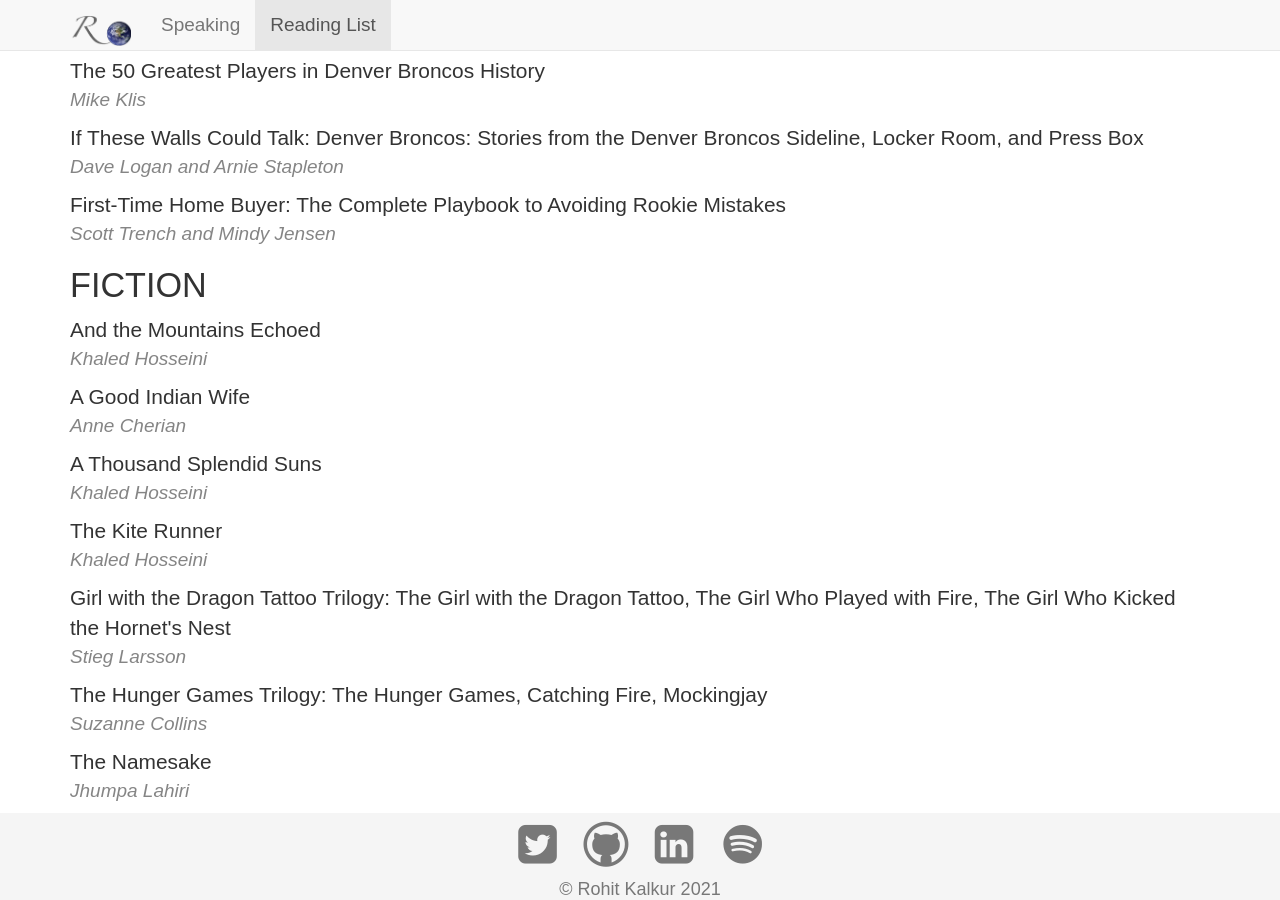
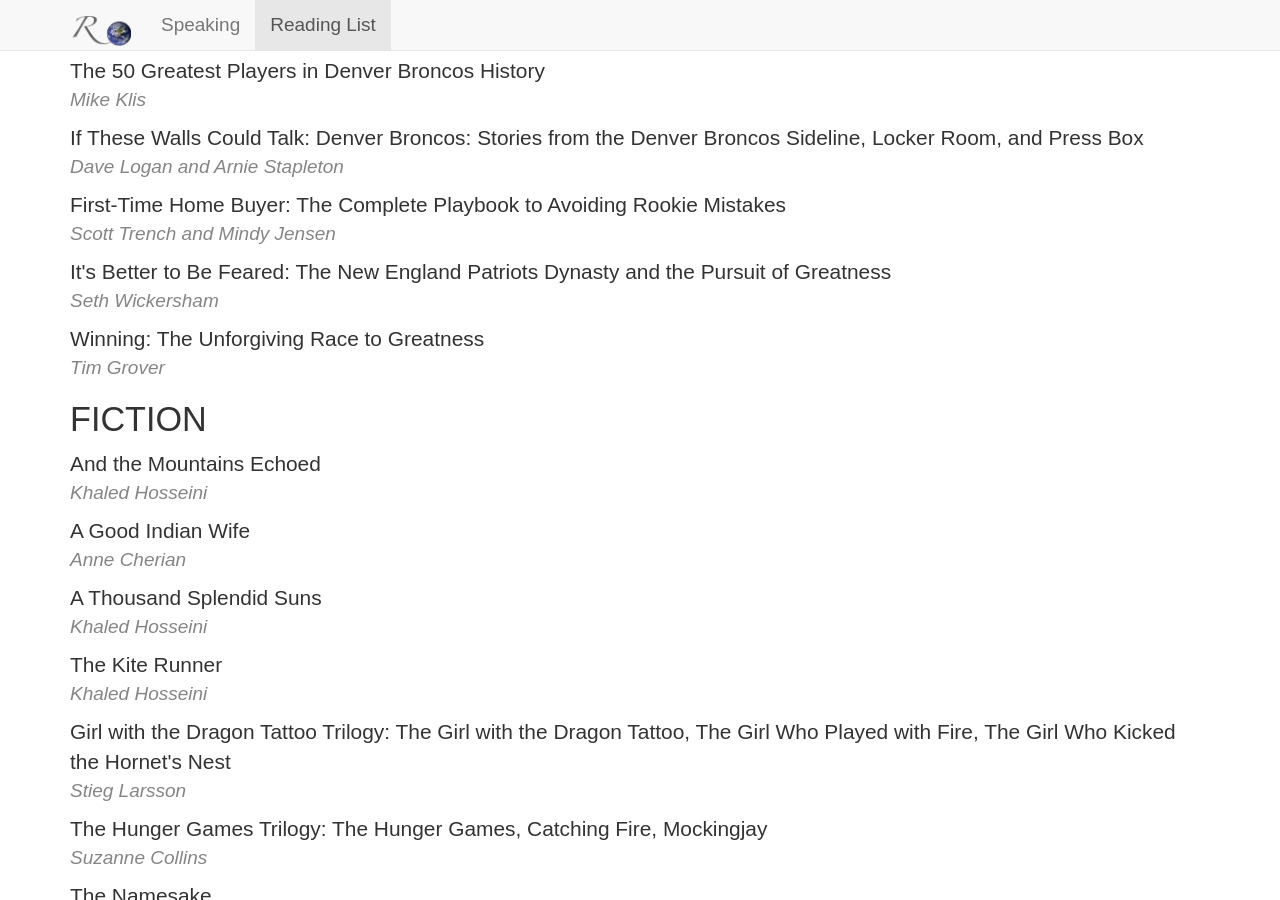
Before and after one commit to rovolution/rovolution.github.io, a Jekyll site: the page built from reading-list/index.html, in a window 1280 px wide and 900 px high, scrolled down 5504 px. Built offline with Jekyll 4.4.1, drawn with Linux system fonts in a browser that asks for light colours; nearby versions of some CDN libraries.

Commit message:
adds new books

```diff
--- a/reading-list/index.html
+++ b/reading-list/index.html
@@ -341,6 +341,14 @@ title: "Reading List"
 			<div class='book-list-title'>First-Time Home Buyer: The Complete Playbook to Avoiding Rookie Mistakes</div>
 			<div class='book-list-author'>Scott Trench and Mindy Jensen</div>
 		</li>
+		<li class='book-list-entry'>
+			<div class='book-list-title'>It's Better to Be Feared: The New England Patriots Dynasty and the Pursuit of Greatness</div>
+			<div class='book-list-author'>Seth Wickersham</div>
+		</li>
+		<li class='book-list-entry'>
+			<div class='book-list-title'>Winning: The Unforgiving Race to Greatness</div>
+			<div class='book-list-author'>Tim Grover</div>
+		</li>
 	</ul>
 	<h3 class="book-list-category">FICTION</h3>
 	<ul class='book-list'>
```
